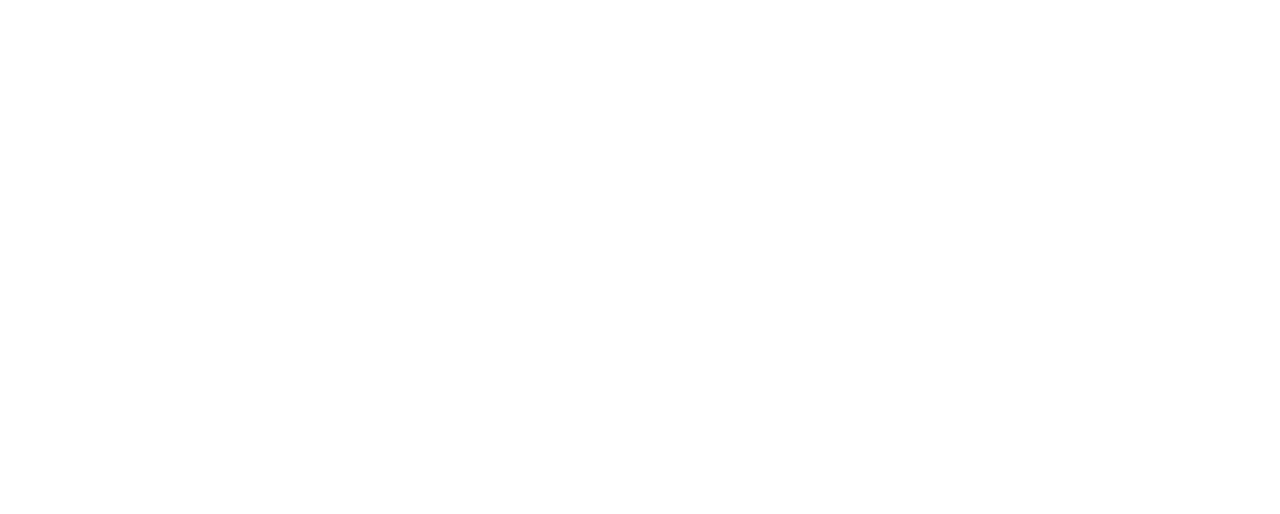
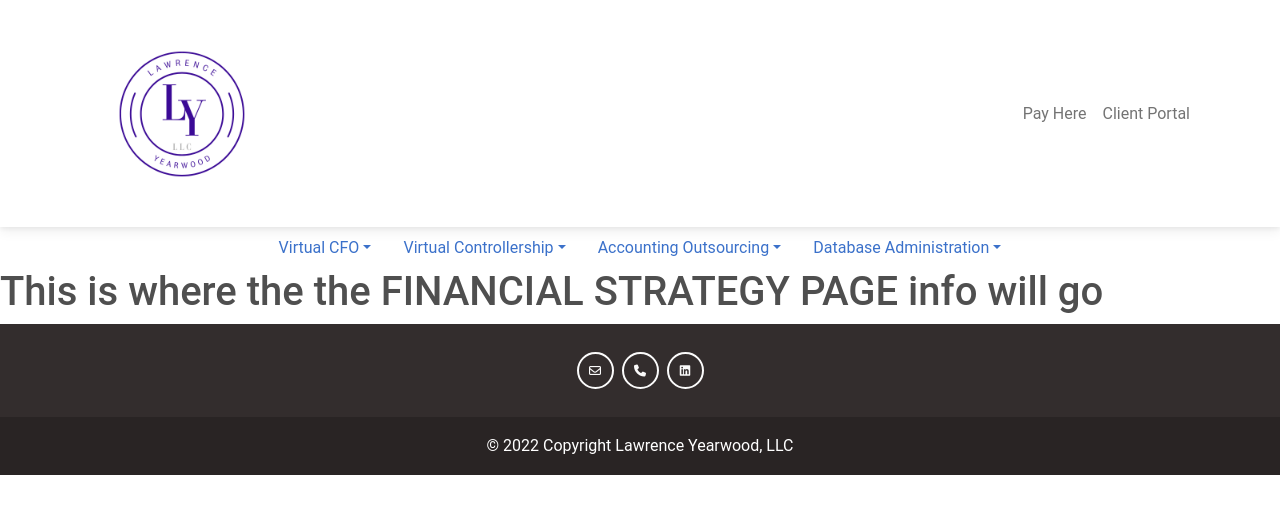
Before and after one commit to deoncole/LawrenceYearwood, a React (Create React App) app in the folder lawrence-yearwood/: page /financial_strategy in a window 1280 px wide. Before the commit this address had no page. Shown: the top 514 px of the page. Built offline with nearby package versions, Linux system fonts and the light colour scheme.

Commit message:
update spell check to financial strat route

```diff
--- a/lawrence-yearwood/src/App.js
+++ b/lawrence-yearwood/src/App.js
@@ -12,7 +12,7 @@
         <Route path='/' element={<Layout />}>
           <Route index element={<Home />}/>
           <Route path='financial_modeling' element={<FinancialMod />}/>
-          <Route path='ficancial_strategy' element={<FinancialStrat />}/>
+          <Route path='financial_strategy' element={<FinancialStrat />}/>
         </Route>
       </Routes>
     </BrowserRouter>
--- a/lawrence-yearwood/src/pages/Layout.js
+++ b/lawrence-yearwood/src/pages/Layout.js
@@ -34,7 +34,7 @@
         <Nav className='justify-content-center'>
           <NavDropdown title="Virtual CFO" id="basic-nav-dropdown">
             <NavDropdown.Item href='/financial_modeling'>Financial Modeling</NavDropdown.Item>
-            <NavDropdown.Item href='/ficancial_strategy'>Financial Strategy</NavDropdown.Item>
+            <NavDropdown.Item href='/financial_strategy'>Financial Strategy</NavDropdown.Item>
           </NavDropdown>
           <NavDropdown title="Virtual Controllership" id="basic-nav-dropdown">
             <NavDropdown.Item href='#action/2.1'>Cash Management</NavDropdown.Item>
```
